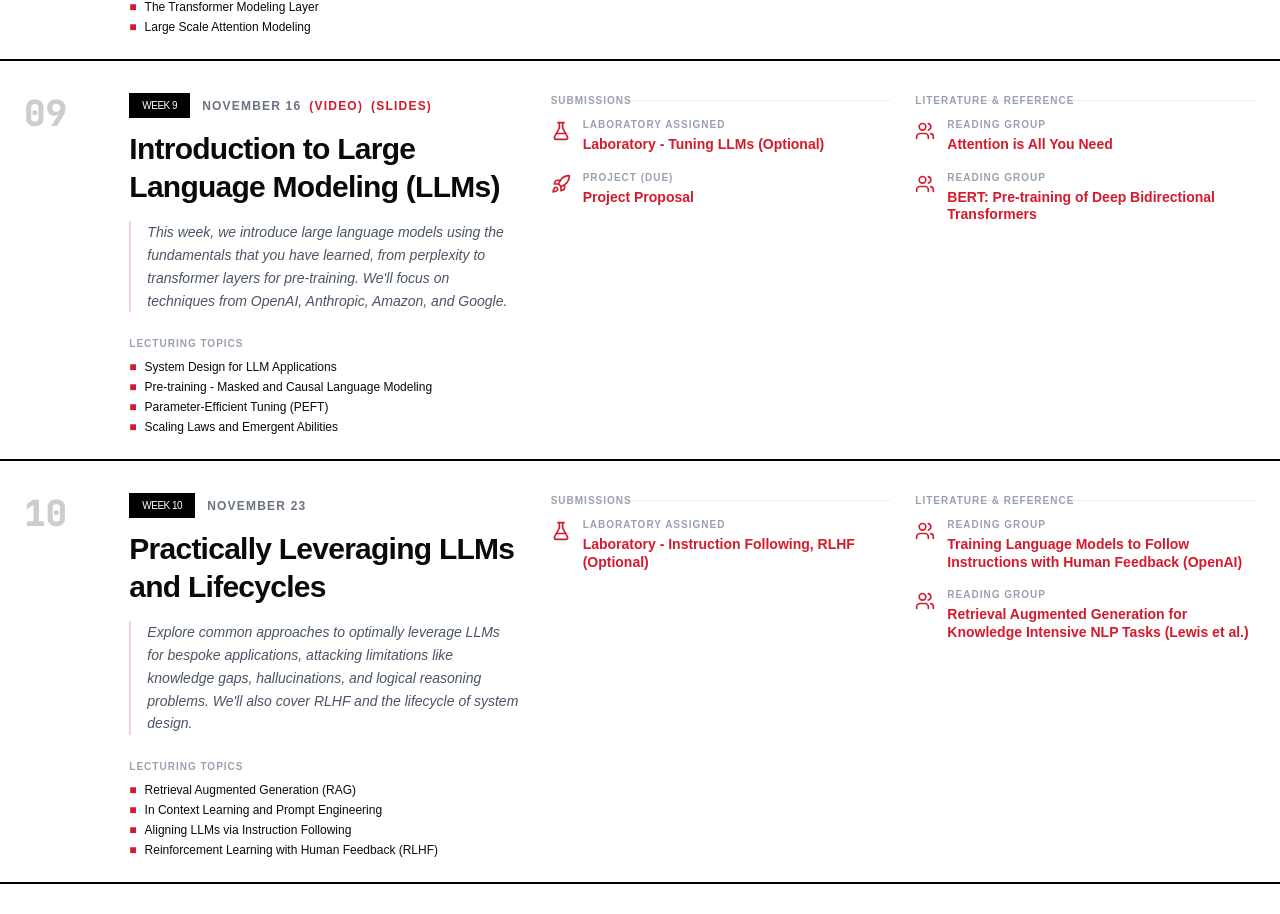
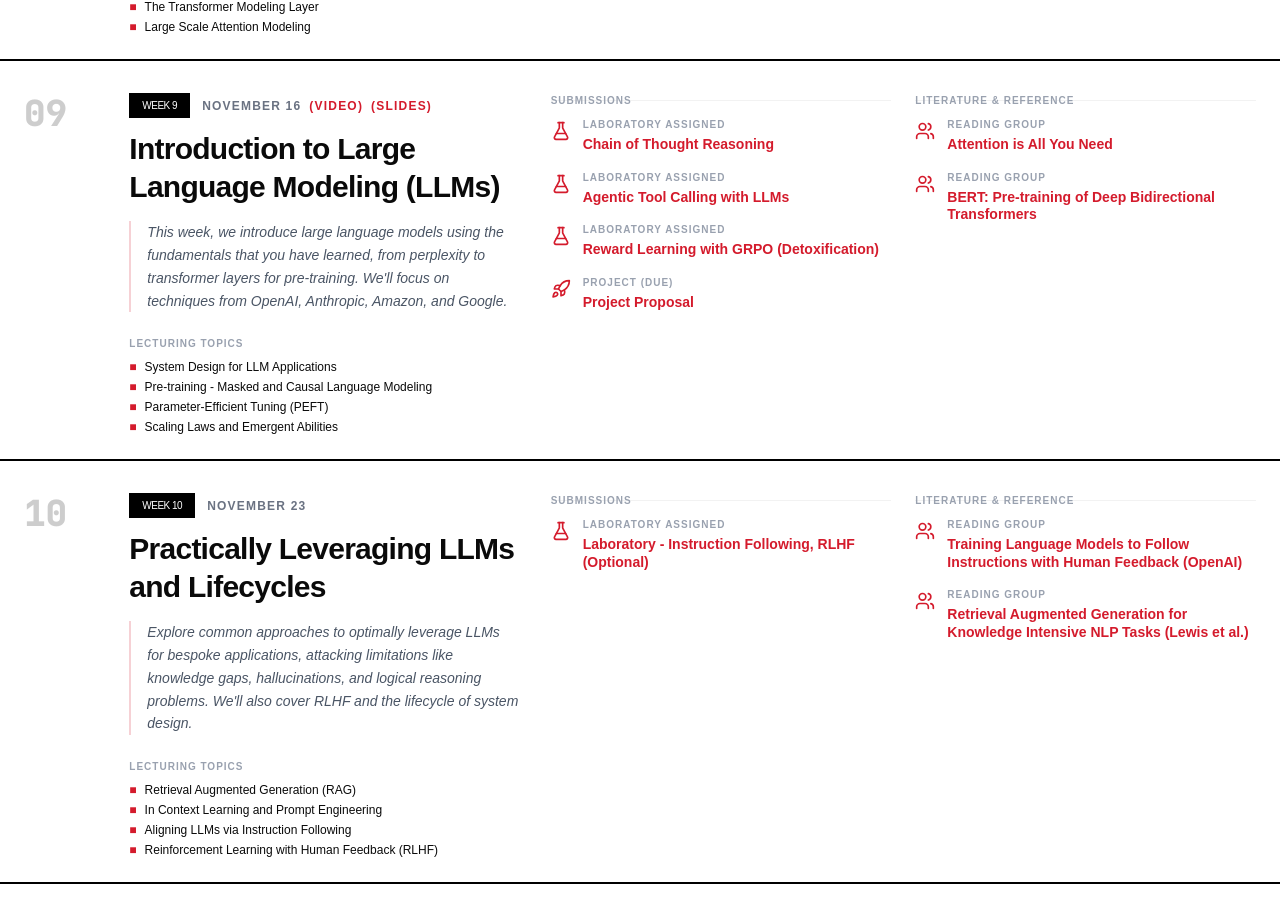
Before and after one commit to kni-neu/website-cs6120, a React (Vite) app: page /#/schedule in a window 1280 px wide. Shown: the part 4200-5114 px from the top of the page. Built offline with nearby package versions, Linux system fonts and the light colour scheme; a web font is replaced by a local one.

Commit message:
Adding new labs to Week 10

```diff
--- a/src/schedule.ts
+++ b/src/schedule.ts
@@ -258,7 +258,20 @@ export const scheduleData = [
         link: "https://arxiv.org/abs/1810.04805"
       }
     ],
-    lab: "Laboratory - Tuning LLMs (Optional)",
+    labs: [
+      {
+        title: "Chain of Thought Reasoning",
+        link: "https://colab.research.google.com/drive/19pzpGRj8-OSzHlyprvRCIETk-U0VHd_j"
+      },
+      {
+        title: "Agentic Tool Calling with LLMs",
+        link: "https://colab.research.google.com/drive/1QnnZV5haywoce9d8UMBdwflPMJJl2K4W"
+      },
+      {
+        title: "Reward Learning with GRPO (Detoxification)",
+        link: "https://colab.research.google.com/drive/15AibeUrZ_p5vd6beYriVOl_-iqCBGuwv"
+      }
+    ],
     labLink: "https://colab.research.google.com/drive/15AibeUrZ_p5vd6beYriVOl_-iqCBGuwv",
     homework: "Project Proposal",
     homeworkLink: "/assignments/project-proposal",
```
